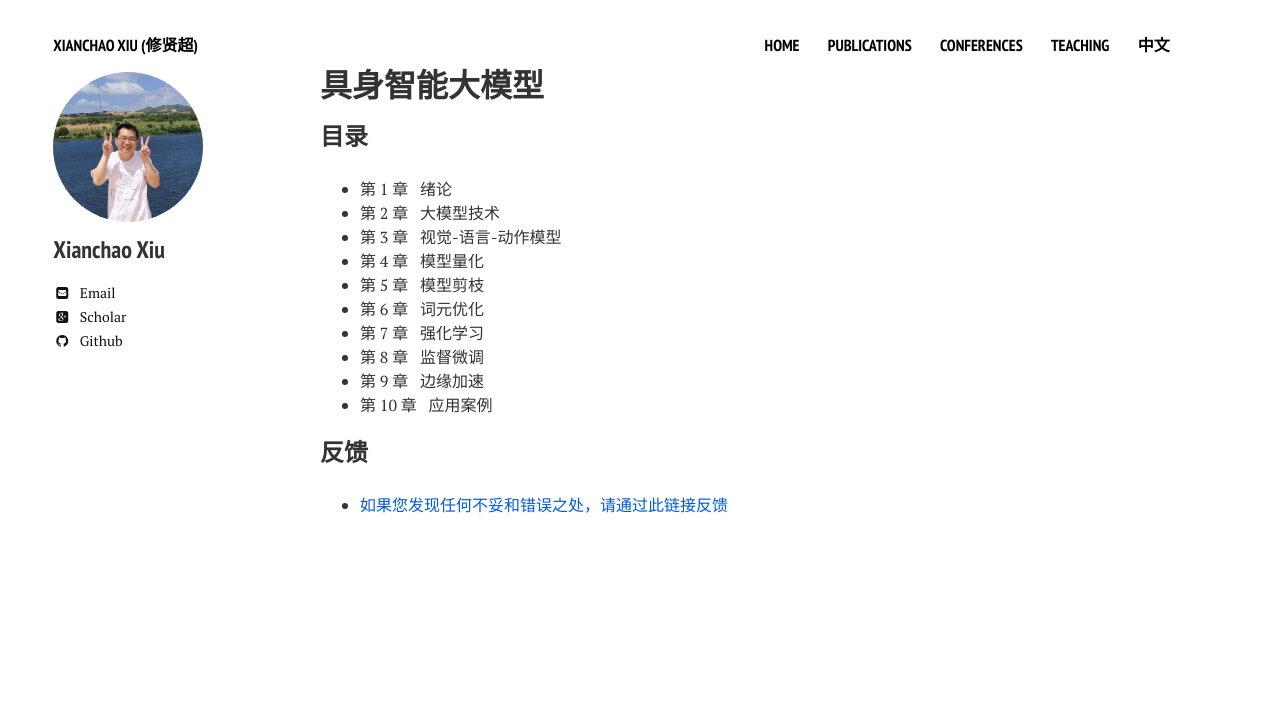
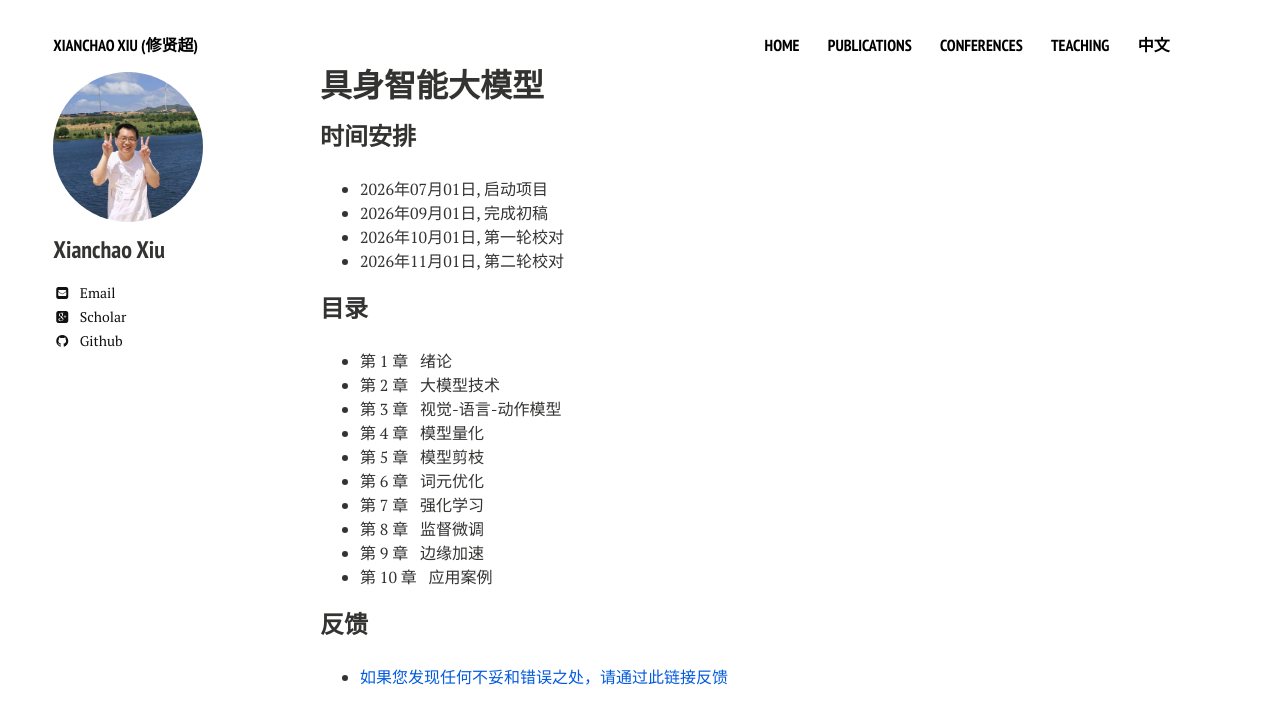
Before and after one commit to xianchaoxiu/xianchaoxiu.github.io, a Jekyll site: the page built from chinese/book/VLA/index.md, in a window 1280 px wide. Shown: the top 724 px of the page. Built offline with Jekyll 4.4.1, drawn with Linux system fonts in a browser that asks for light colours; nearby versions of some CDN libraries.

Commit message:
Update index.md

```diff
--- a/chinese/book/VLA/index.md
+++ b/chinese/book/VLA/index.md
@@ -4,6 +4,14 @@ title: 具身智能大模型
 comments: false
 share: false
 ---
+
+### 时间安排
+
+* 2026年07月01日, 启动项目 <br>
+* 2026年09月01日, 完成初稿 <br>
+* 2026年10月01日, 第一轮校对 <br>
+* 2026年11月01日, 第二轮校对 <br>
+
 
 ### 目录
 
```
